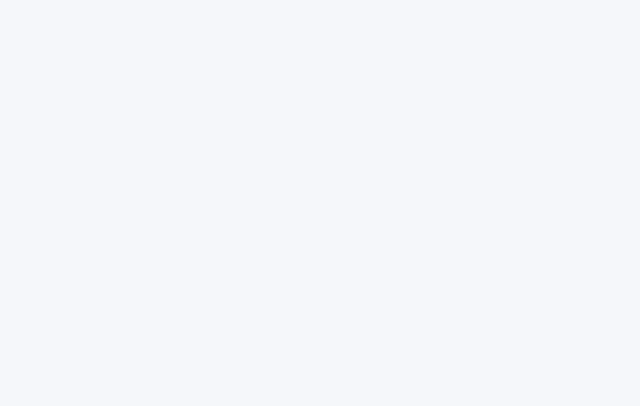
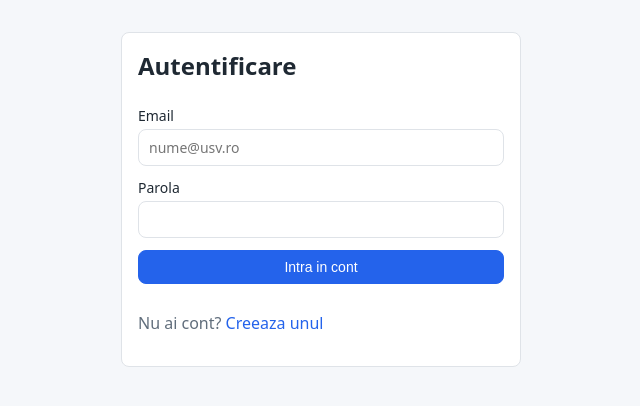
Before and after one commit to needmoneyforclaude-usv/rrm-frontend, a React (Vite) app: page /login in a window 1280 px wide. Shown: the top 406 px of the page, without its empty margins (319-959 px from the left). Built offline with nearby package versions, Linux system fonts and the light colour scheme.

Commit message:
NEED-18: login and sign up pages outside the layout, redirect to login when logged out

```diff
--- a/src/App.jsx
+++ b/src/App.jsx
@@ -15,10 +15,10 @@ export default function App() {
   return (
     <BrowserRouter>
       <Routes>
+        <Route path="/login" element={<LoginPage />} />
+        <Route path="/signup" element={<SignUpPage />} />
         <Route element={<Layout />}>
           <Route path="/" element={<CatalogPage />} />
-          <Route path="/login" element={<LoginPage />} />
-          <Route path="/signup" element={<SignUpPage />} />
           <Route
             path="/resources/:resourceId"
             element={<ResourceDetailsPage />}
```
